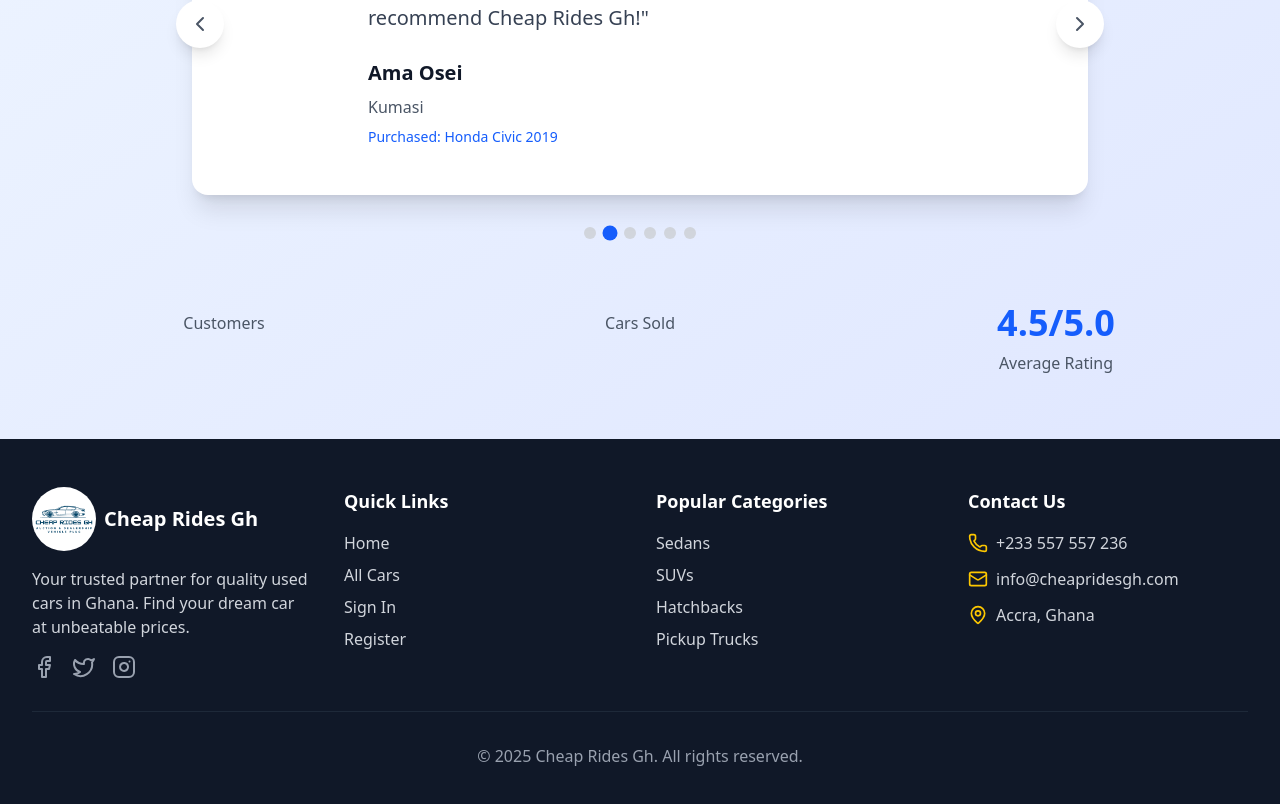
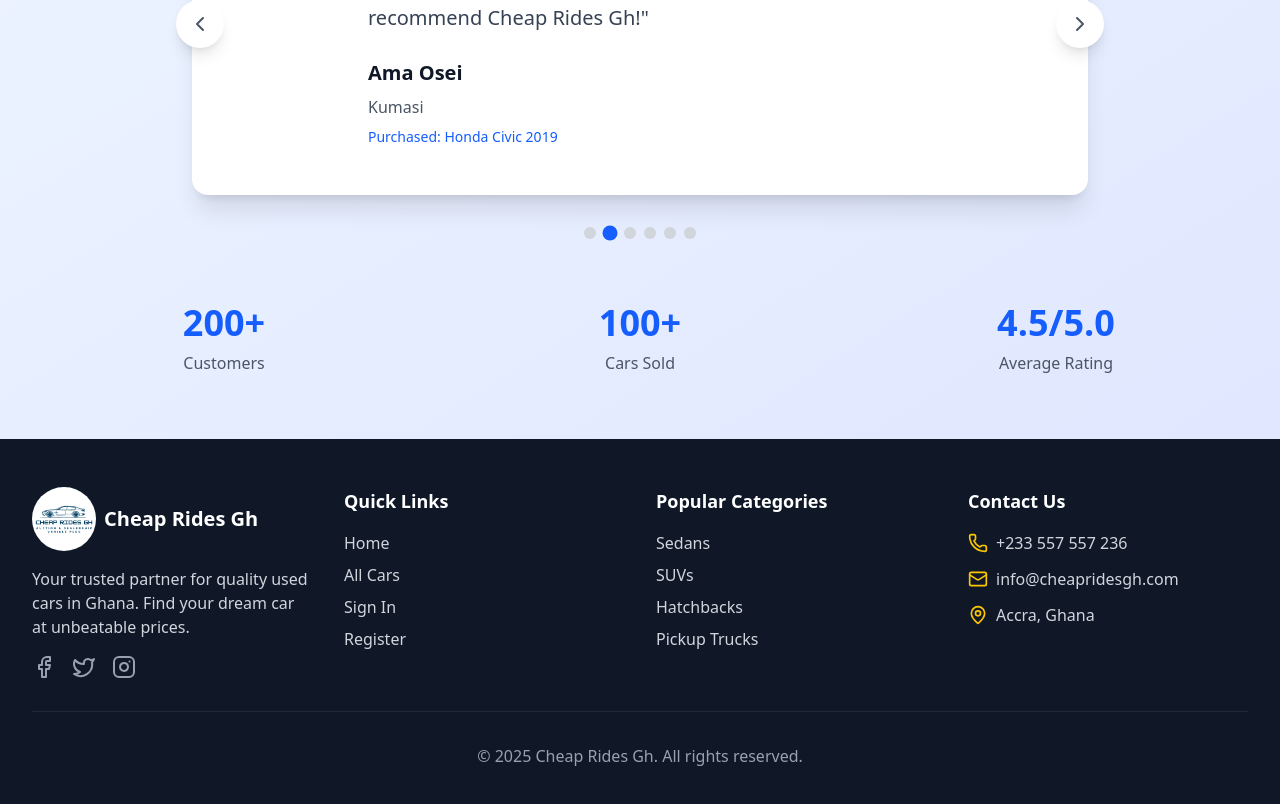
Before and after one commit to owusuprince21/cheaprides.frontend, a Next.js app: page / in a window 1280 px wide. Shown: the part 1493-2297 px from the top of the page. Built offline with nearby package versions, Linux system fonts and the light colour scheme; no server answers.

Commit message:
Count updates again

```diff
--- a/src/components/Testimonials.tsx
+++ b/src/components/Testimonials.tsx
@@ -76,7 +76,10 @@
 export default function Testimonials() {
   const [currentIndex, setCurrentIndex] = useState(0);
   const [isAutoPlaying, setIsAutoPlaying] = useState(true);
-  const { ref, inView } = useInView({ threshold: 0.3 });``
+  const { ref, inView } = useInView({
+    triggerOnce: false,  // <--- now it updates every time
+    threshold: 0.3
+  });
 
   useEffect(() => {
     if (!isAutoPlaying) return;
@@ -199,7 +202,7 @@
         </div>
 
         {/* Stats */}
-        <div className="grid grid-cols-1 md:grid-cols-3 gap-8 mt-16">
+        <div ref={ref} className="grid grid-cols-1 md:grid-cols-3 gap-8 mt-16">
               <div className="text-center">
                 <div className="text-4xl font-bold text-blue-600 mb-2">
                   {inView && (
```
